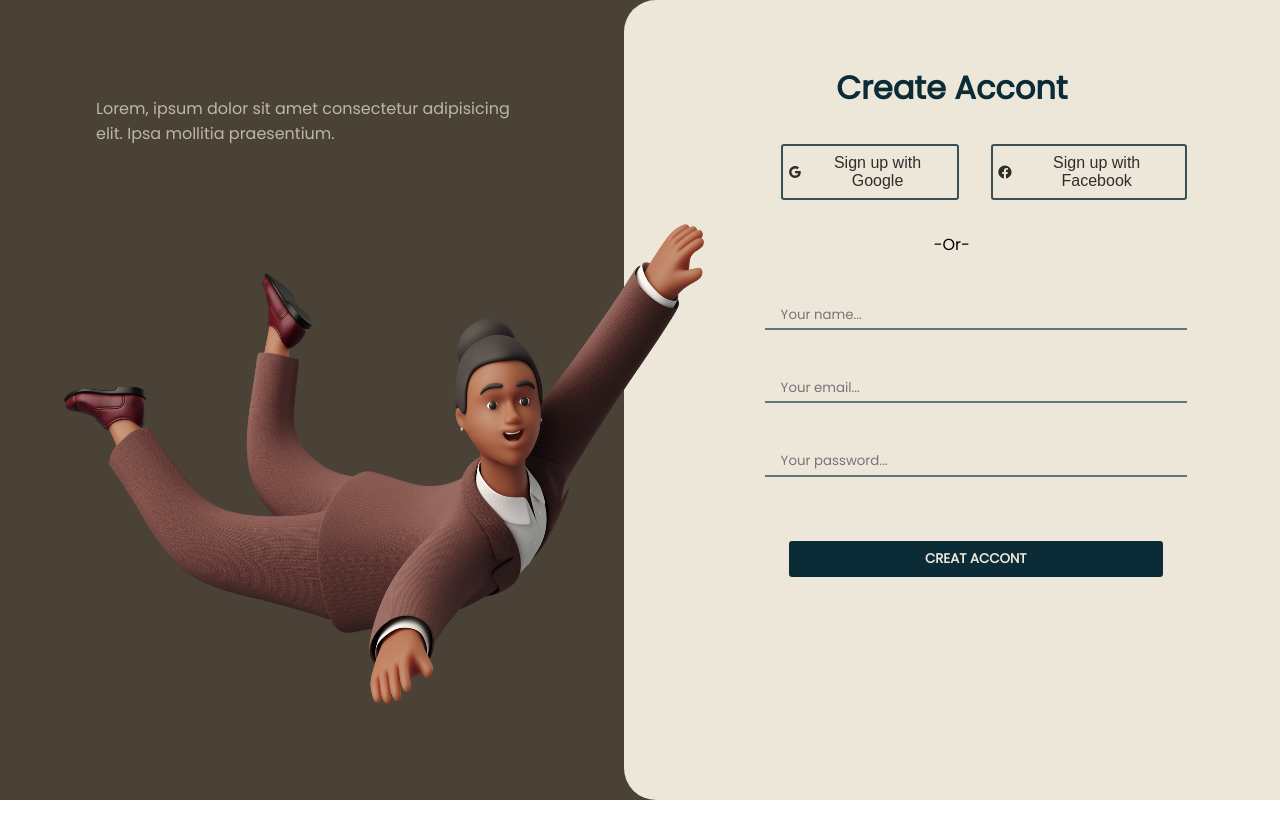
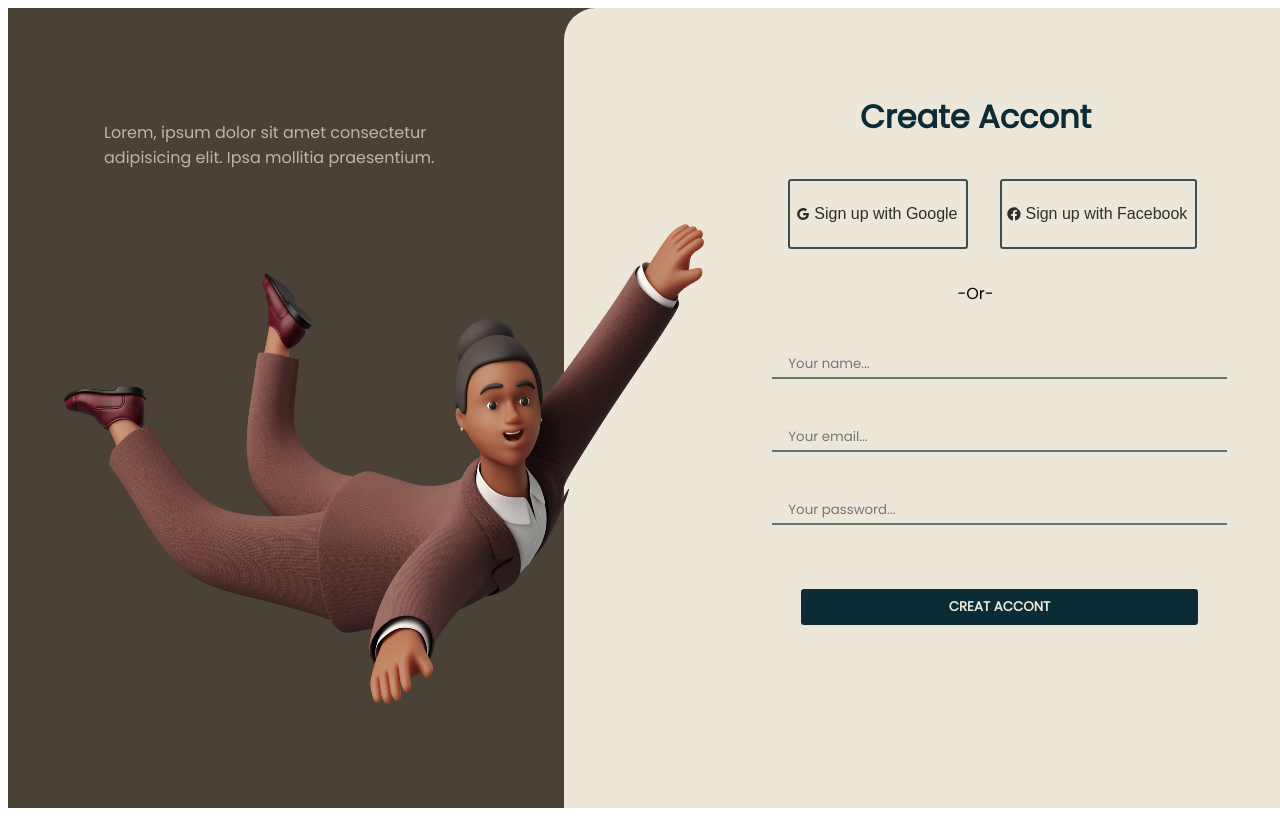
Before and after one commit to annyxvs/Subscription-template, a React (Vite) app: page / in a window 1280 px wide. Built offline with nearby package versions, Linux system fonts and the light colour scheme.

Commit message:
Update global.ts

```diff
--- a/src/style/global.ts
+++ b/src/style/global.ts
@@ -1,12 +1,6 @@
 import styled, { createGlobalStyle } from 'styled-components'
 
 const GlobalStyle = createGlobalStyle`
-  *{
-    margin: 0;
-    padding: 0;
-    box-sizing: border-box;
-    overflow: hidden;
-  }
   html{
     overflow: hidden;
     margin: 0;
```
